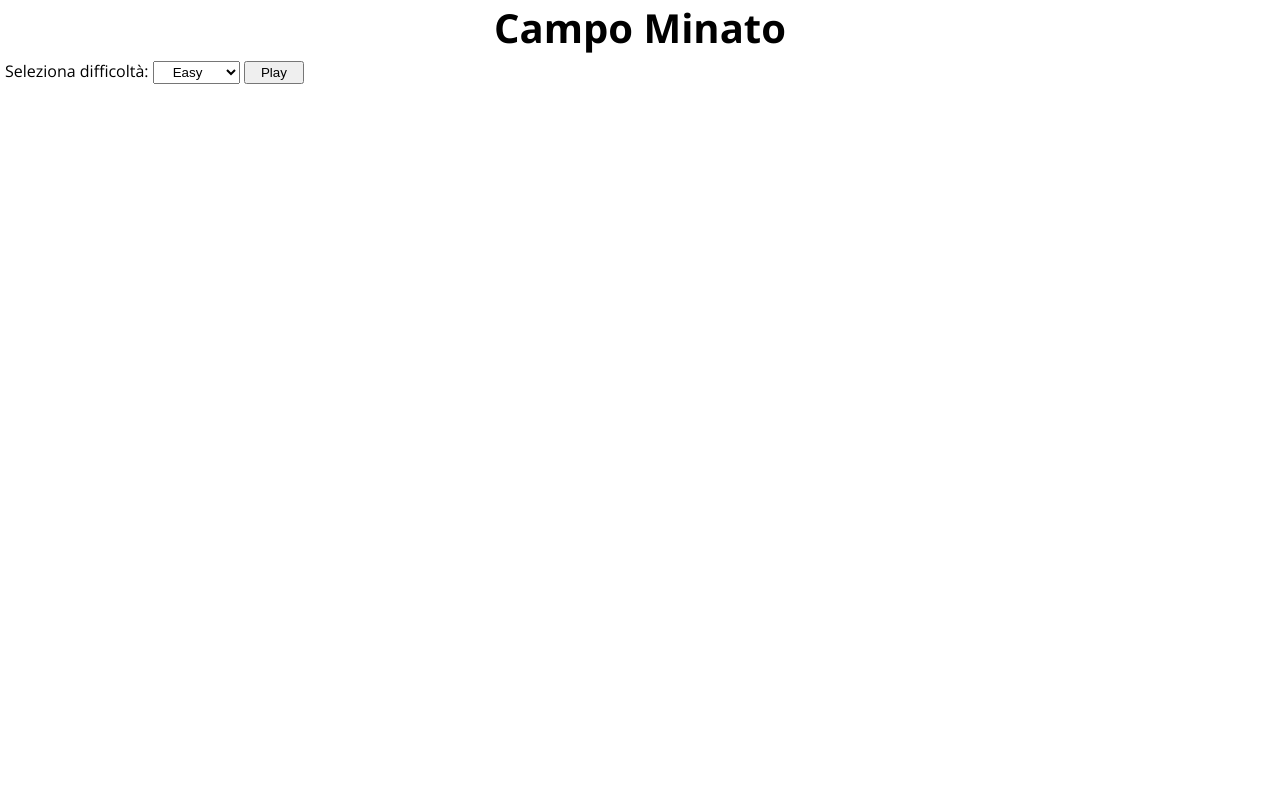
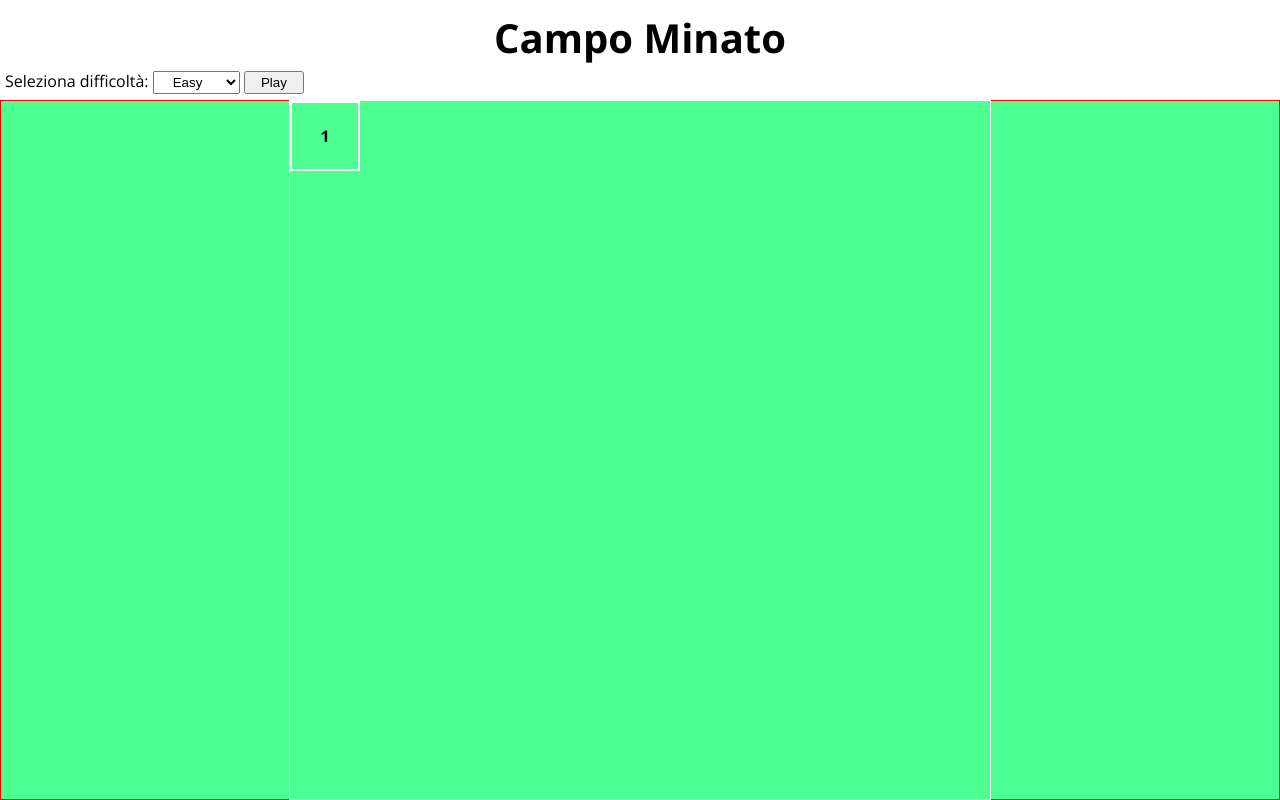
Before and after one commit to Alessandro-Rega/js-campominato-grid, a plain HTML site: page index.html in a window 1280 px wide. Drawn offline with nearby package versions, Linux system fonts and the light colour scheme.

Commit message:
insert main

```diff
--- a/css/style.css
+++ b/css/style.css
@@ -5,11 +5,12 @@
 }
 
 body{
+    background-color: rgb(78, 255, 146);
     font-family: 'Open Sans', sans-serif;
 }
 
 header{
-    height: 90px;
+    height: 100px;
     background-color: #fff;
 }
 
@@ -18,6 +19,7 @@ header{
     display: flex;
     justify-content: center;
     font-size: 20px;
+    padding-top: 10px;
 }
 
 .selezione{
@@ -28,3 +30,36 @@ header{
 .btn{
     padding: 2px 15px;
 }
+
+main{
+    width: 100%;
+    height: calc(100vh - 100px);
+    display: flex;
+    justify-content: center;
+    align-items: center;
+    border: 1px solid red;
+}
+
+.container{
+    width: 702px;
+    height: 700px;
+    border: 1px solid white;
+}
+
+.container::after{
+    content: "";
+    display: table;
+    clear: both;
+}
+
+.quadrato{
+    width: calc(700px / 10);
+    height: calc(700px / 10);
+    display: flex;
+    justify-content: center;
+    align-items: center;
+    font-weight: bold;
+    float: left;
+    border: 2px solid white;
+    cursor: pointer;
+}
--- a/index.html
+++ b/index.html
@@ -31,6 +31,12 @@
         </div>
     </header>
 
+    <main>
+        <div class="container">
+            <div class="quadrato">1</div>
+        </div>
+    </main>
+
 
 
     <!-- javascript -->
```
